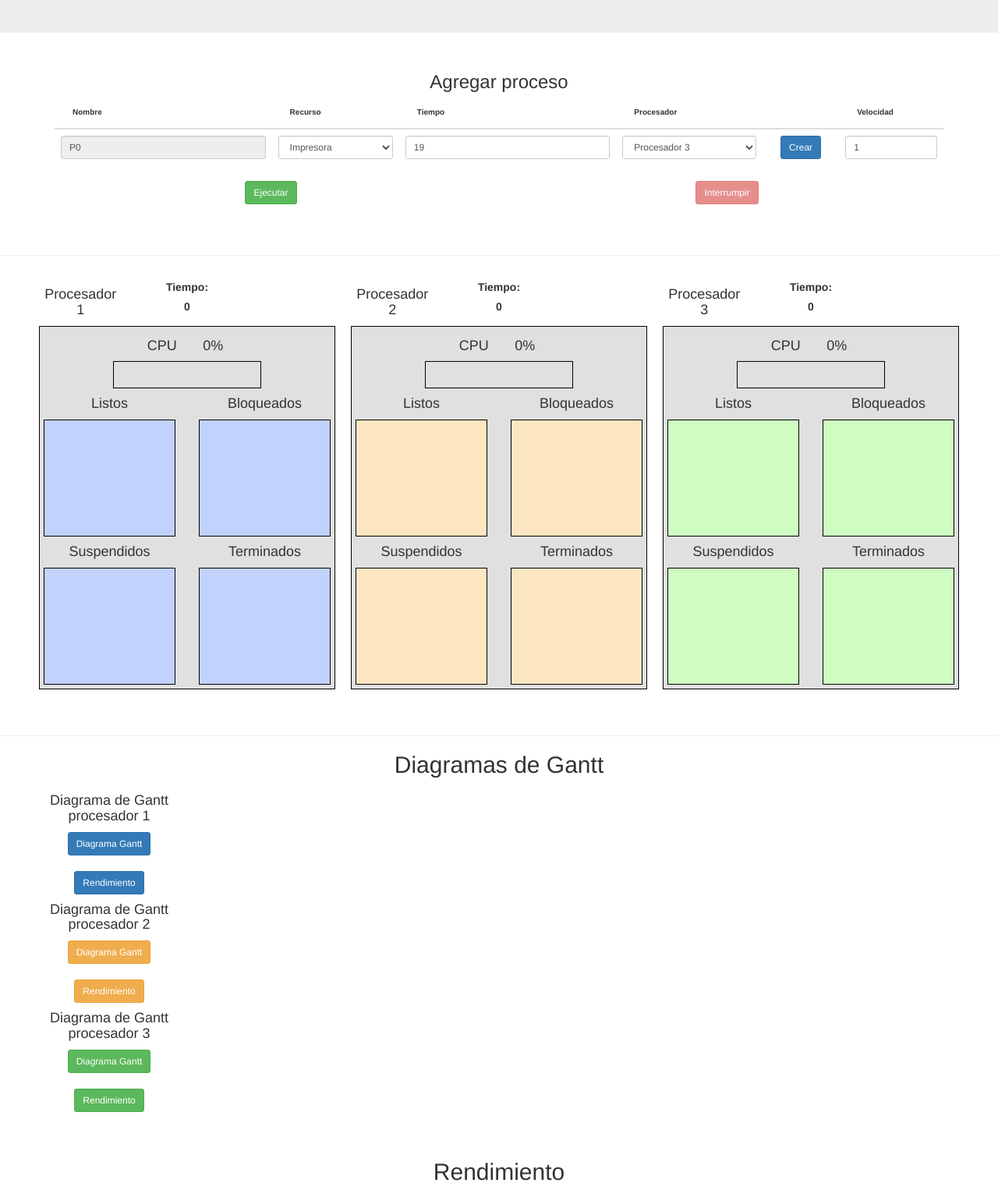
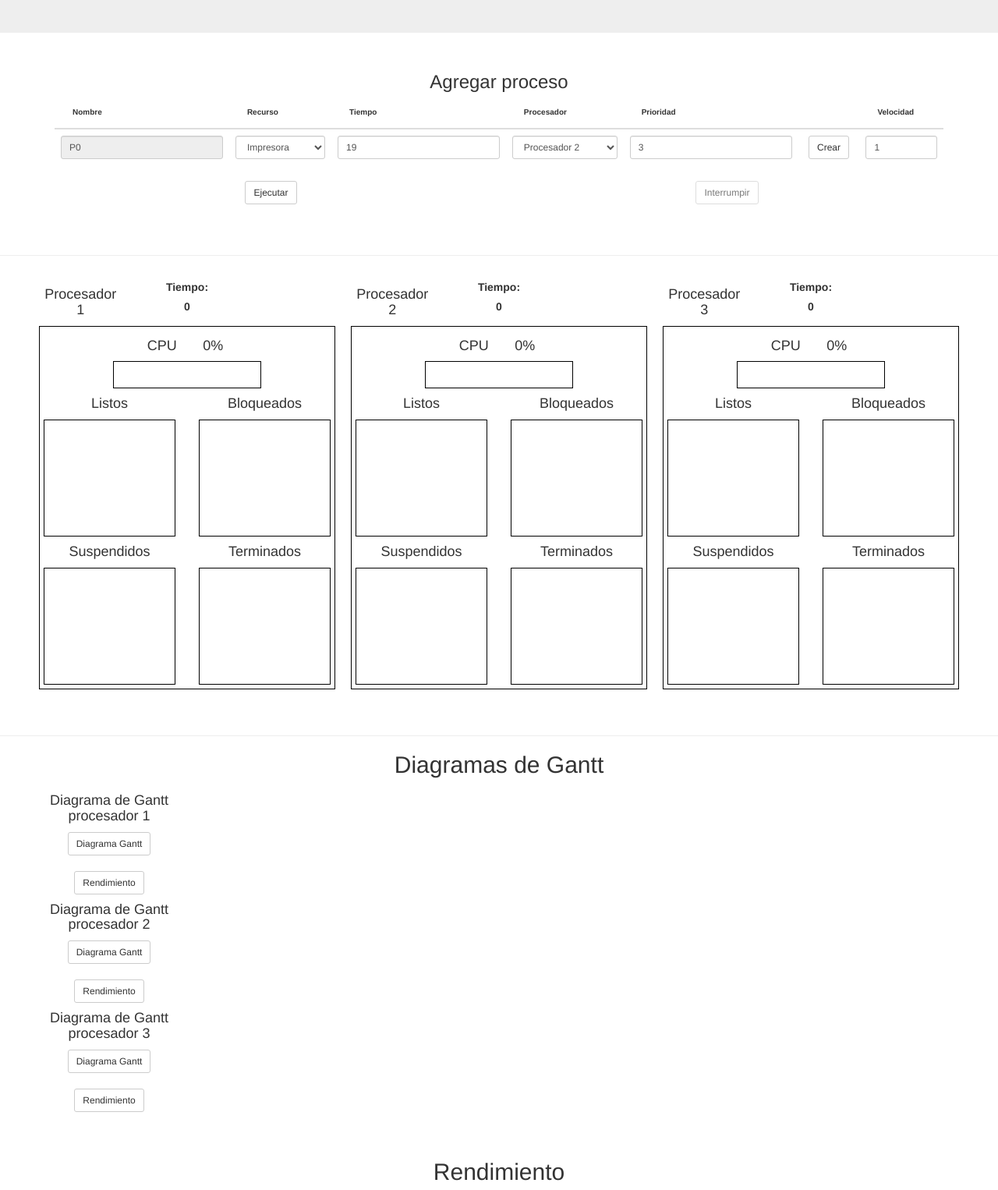
Before and after one commit to jupmorenor/201620-SO-AlgoritmosPlanificacion2, a plain HTML site: page index.html in a window 1280 px wide. Shown: the part 153-1679 px from the top of the page at 78% size. Drawn offline with Linux system fonts and the light colour scheme.

Commit message:
prioridad apropiativo

```diff
--- a/estilos/miEstilo.css
+++ b/estilos/miEstilo.css
@@ -14,25 +14,21 @@ body{
 .cola1{
 	border: 1px solid black;
 	height: 150px;
-	background: #C1D2FC;
 	overflow: auto;
 }
 .cola2{
 	border: 1px solid black;
 	height: 150px;
-	background: #FCE6C1;
 	overflow: auto;
 }
 .cola3{
 	border: 1px solid black;
 	height: 150px;
-	background: #CEFCC1;
 	overflow: auto;
 }
 .procesador{
 	border: 1px solid black;
 	padding: 5px;
-	background: #E0E0E0;
 }
 .contenedor{
 	padding: 10px;
--- a/index.html
+++ b/index.html
@@ -20,13 +20,14 @@
 		<script type="text/javascript" src="gantt/miGantt.js"></script>
 		<link href="gantt/estilosGantt.css" rel="stylesheet">
 
-		<title>Algoritmo SJF</title>
+		<title>PAP</title>
 	</head>
 	<body>
 		<div class="jumbotron	">
-			<h1>Algoritmo SJF</h1>
+			<h1>PAP</h1>
 		</div>
-		<div class="container-fluid">
+
+<div class="container-fluid">
 			<h3>Agregar proceso</h3>
 			<div class ="row">
 				<form action="">
@@ -38,6 +39,7 @@
 									<th><label for="recurso" class="col-sm-2 control-label">Recurso</label></th>
 									<th><label for="tiempo" class="col-sm-2 control-label">Tiempo</label></th>
 									<th><label for="sProcesador" class="col-sm-2 control-label">Procesador</label></th>
+									<th><label for="prioridad1" class="col-sm-2 control-label">Prioridad</label></th>
 									<th></th>
 									<th><label for="velocidad" class="col-sm-2 control-label">Velocidad</label></th>
 								</tr>
@@ -61,17 +63,20 @@
 											<option value="3">Procesador 3</option>
 										</select>
 									</td>
-									<td><button type="button" class="btn btn-primary btn-sm" id="crear">Crear</button></td>
+
+									<td><input type="number" class="form-control input-sm" value="5" id="prioridad" placeholder="Prioridad de Proceso"></td>
+									<td><button type="button" class="btn btn-default btn-sm" id="crear">Crear</button></td>
 									<td><input type="number" class="form-control input-sm" id="velocidad" value="1" min="0.5" max="2" step="0.1"></td>
+
 								</tr>
 							</tbody>
 						</table>
 						<div class="row">
 							<div class="col-md-6">
-								<button type="button" class="btn btn-success btn-sm" id="ejecutar">Ejecutar</button>
+								<button type="button" class="btn btn-default btn-sm" id="ejecutar">Ejecutar</button>
 							</div>
 							<div class="col-md-6">
-								<button type="button" class="btn btn-danger btn-sm" id="interrumpir" disabled>Interrumpir</button>
+								<button type="button" class="btn btn-default btn-sm" id="interrumpir" disabled>Interrumpir</button>
 							</div>
 							<div class="col-md-6">
 
@@ -103,7 +108,6 @@
 						</div>
 
 					</div>
-
 					<div class="procesador">
 					<div class="row">
 						<div class="col-md-4">
@@ -181,7 +185,6 @@
 							<label id="cronometro2" >0</label>
 						</div>
 					</div>
-
 					<div class="procesador">
 					<div class="row">
 						<div class="col-md-4">
@@ -258,7 +261,6 @@
 							<label id="cronometro3" >0</label>
 						</div>
 					</div>
-
 					<div class="procesador">
 					<div class="row">
 						<div class="col-md-4">
@@ -341,9 +343,9 @@ ________espacio para estadísticas _____________________________________________
 
 				<div class="col-sm-2">
 					<h4>Diagrama de Gantt procesador 1</h4>
-					<button type="button" class="btn btn-primary btn-sm" id="gantt1">Diagrama Gantt</button>
+					<button type="button" class="btn btn-default btn-sm" id="gantt1">Diagrama Gantt</button>
 					<br><br>
-					<button type="button" class="btn btn-primary btn-sm" id="rendimiento1">Rendimiento</button>
+					<button type="button" class="btn btn-default btn-sm" id="rendimiento1">Rendimiento</button>
 				</div>
 				<!--diagrama gant procesador 1-->
 				<div class="col-sm-8" id="dGantt1">
@@ -353,9 +355,9 @@ ________espacio para estadísticas _____________________________________________
 			<div class="row">
 				<div class="col-sm-2">
 					<h4>Diagrama de Gantt procesador 2</h4>
-					<button type="button" class="btn btn-warning btn-sm" id="gantt2">Diagrama Gantt</button>
+					<button type="button" class="btn btn-default btn-sm" id="gantt2">Diagrama Gantt</button>
 					<br><br>
-					<button type="button" class="btn btn-warning btn-sm" id="rendimiento2">Rendimiento</button>
+					<button type="button" class="btn btn-default btn-sm" id="rendimiento2">Rendimiento</button>
 				</div>
 				<!--diagrama gant procesador 2-->
 				<div class="col-sm-8" id="dGantt2">
@@ -365,9 +367,9 @@ ________espacio para estadísticas _____________________________________________
 			<div class="row">
 				<div class="col-sm-2">
 					<h4>Diagrama de Gantt procesador 3</h4>
-					<button type="button" class="btn btn-success btn-sm" id="gantt3">Diagrama Gantt</button>
+					<button type="button" class="btn btn-default btn-sm" id="gantt3">Diagrama Gantt</button>
 					<br><br>
-					<button type="button" class="btn btn-success btn-sm" id="rendimiento3">Rendimiento</button>
+					<button type="button" class="btn btn-default btn-sm" id="rendimiento3">Rendimiento</button>
 				</div>
 				<!--diagrama gant procesador 3-->
 				<div class="col-sm-8" id="dGantt3">
--- a/script/cola.js
+++ b/script/cola.js
@@ -34,7 +34,7 @@ function vacia(){
  			this.Listainsertar(proceso);
  		}
  		else{
- 			if(parseInt(proceso.tiempo) >= parseInt(this.nodoFondo.proceso.tiempo)){
+ 			if(parseInt(proceso.prioridad) >= parseInt(this.nodoFondo.proceso.prioridad)){
  				this.Listainsertar(proceso);
  			}
  			else{
@@ -42,7 +42,7 @@ function vacia(){
  				var procesoAux;
  				while(!this.Listavacia()){
  					procesoAux = this.Listaatender();
- 					if(parseInt(proceso.tiempo) < parseInt(procesoAux.tiempo)){
+ 					if(parseInt(proceso.prioridad) < parseInt(procesoAux.prioridad)){
  						colaAux.Listainsertar(proceso);
  						colaAux.Listainsertar(procesoAux);
  						break;
--- a/script/procesador.js
+++ b/script/procesador.js
@@ -275,7 +275,7 @@ function buscarEnTerminados(id){
 		procesoAux = this.terminados.Listaatender();
 		if(procesoAux.pos == id){
 			proceso = new Proceso(procesoAux.id, procesoAux.nombre, procesoAux.t, procesoAux.recurso);
-			proceso.pos = procesoAux.pos
+			proceso.pos = procesoAux.pos;
 		}
 		colaAux.Listainsertar(procesoAux);
 	}
--- a/script/proceso.js
+++ b/script/proceso.js
@@ -1,10 +1,11 @@
-function Proceso(id, nombre, tiempo, recurso){
+function Proceso(id, nombre, tiempo, recurso, prioridad){
 	this.id = id;
 	this.nombre = nombre;
+	this.tiempo = tiempo;
 	this.pos;
-	this.tiempo = tiempo;
 	this.q;
 	this.qRestante;
 	this.recurso = recurso;
 	this.t = tiempo;
+	this.prioridad = prioridad;
 }
--- a/script/script.js
+++ b/script/script.js
@@ -3,8 +3,7 @@ var procesador2 = new Procesador(5);
 var procesador3 = new Procesador(5);
 var p=0; p1=0, p2=0, p3= 0; // variables para llevar la cuenta de los procesos por cada procesador
 var hilo1,hilo2,hilo3;
-var velEjecucion = 0;//parseInt($("#velocidad").val()) * 1000
-
+var velEjecucion = 0;
 
 
 /* --------------Main--------------------- */
@@ -17,7 +16,8 @@ $(document).ready(function(){
 		var nombre = $("#nombre").val();
 		var tiempo = $("#tiempo").val();
 		var recurso = $("#recurso").val();
-		var proceso = new Proceso(p, nombre, tiempo, recurso);
+		var prioridad = $("#prioridad").val();
+		var proceso = new Proceso(p,nombre, tiempo, recurso, prioridad);
 		switch (parseInt($("#sProcesador").val())) {
 			case 1:
 				proceso.pos = p1;
@@ -40,14 +40,13 @@ $(document).ready(function(){
 		}
 		p++;
 		preestablecer();
-
 	});
 
 	/* botones correr procesadores */
 	$("#ejecutar").click(function(){
 		$("#ejecutar").attr("disabled",true);
 		$("#interrumpir").attr("disabled",false);
-		velEjecucion = parseFloat($("#velocidad").val()) * 1000
+		velEjecucion = 1000 / parseFloat($("#velocidad").val());
 		hilo1 = setInterval(function(){
 			procesador1.CorrerProcesador(recursos);
 			$("#listos1").html(dibujarCola(procesador1.listos));
@@ -83,7 +82,6 @@ $(document).ready(function(){
 			procesador3.CalcularRendimiento();
 			$("#rendimientoCPU3").text(procesador3.rendimientoCPU+"%");
 		},velEjecucion);
-		console.log(velEjecucion)
 	});
 
 	/* botones interrumpir procesador */
@@ -161,6 +159,7 @@ $(document).ready(function(){
 function preestablecer(){
 	$("#nombre").val("P"+p);
 	$("#tiempo").val(5 + Math.floor(Math.random() * 20));
+	$("#prioridad").val(Math.floor(Math.random() * 3) + 1);
 	$("#sProcesador").val(Math.floor(Math.random() * 3) + 1);
 }
 
@@ -183,6 +182,7 @@ function dibujarCola(cola){
 function dibujarProceso(proceso){
 	var procesoAux ="<tr>";
 	procesoAux += "<td>"+proceso.nombre+"</td>";
+	procesoAux += "<td>"+"Pr:"+proceso.prioridad+"</td>";
 	procesoAux += "<td>"+"T:"+proceso.tiempo+"</td>";
 	procesoAux += "<td>"+proceso.recurso+"</td>";
 	procesoAux += "</tr>";
@@ -193,7 +193,7 @@ function dibujarProceso(proceso){
 function dibujarRendiminetos(procesos){
 	var texto ="<tr><td>Nombre</td><td>Tiempo P</td><td>Tiempo Respuesta</td><td>Tiempo Espera</td><td>Penalización</td><td>Proporción Respuesta</td></tr>";
 	for(var i = 0; i < procesos.length; i++){
-		texto +="<tr>"//"<td>P"+i+"</td>";
+		texto +="<tr>";//<td>P"+i+"</td>";
 		for(var j = 0; j < procesos[i].length; j++){
 			texto += "<td>"+procesos[i][j]+"</td>";
 		}
```
